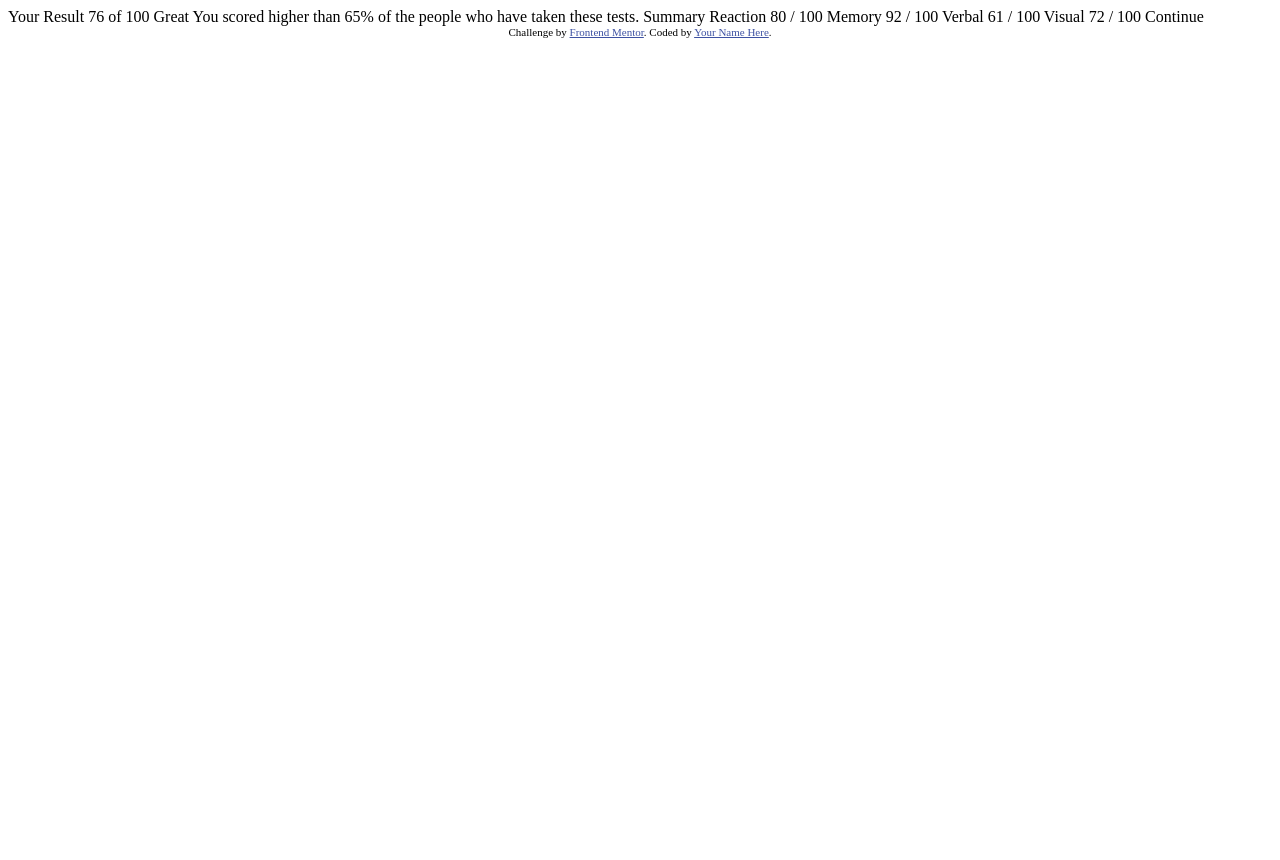
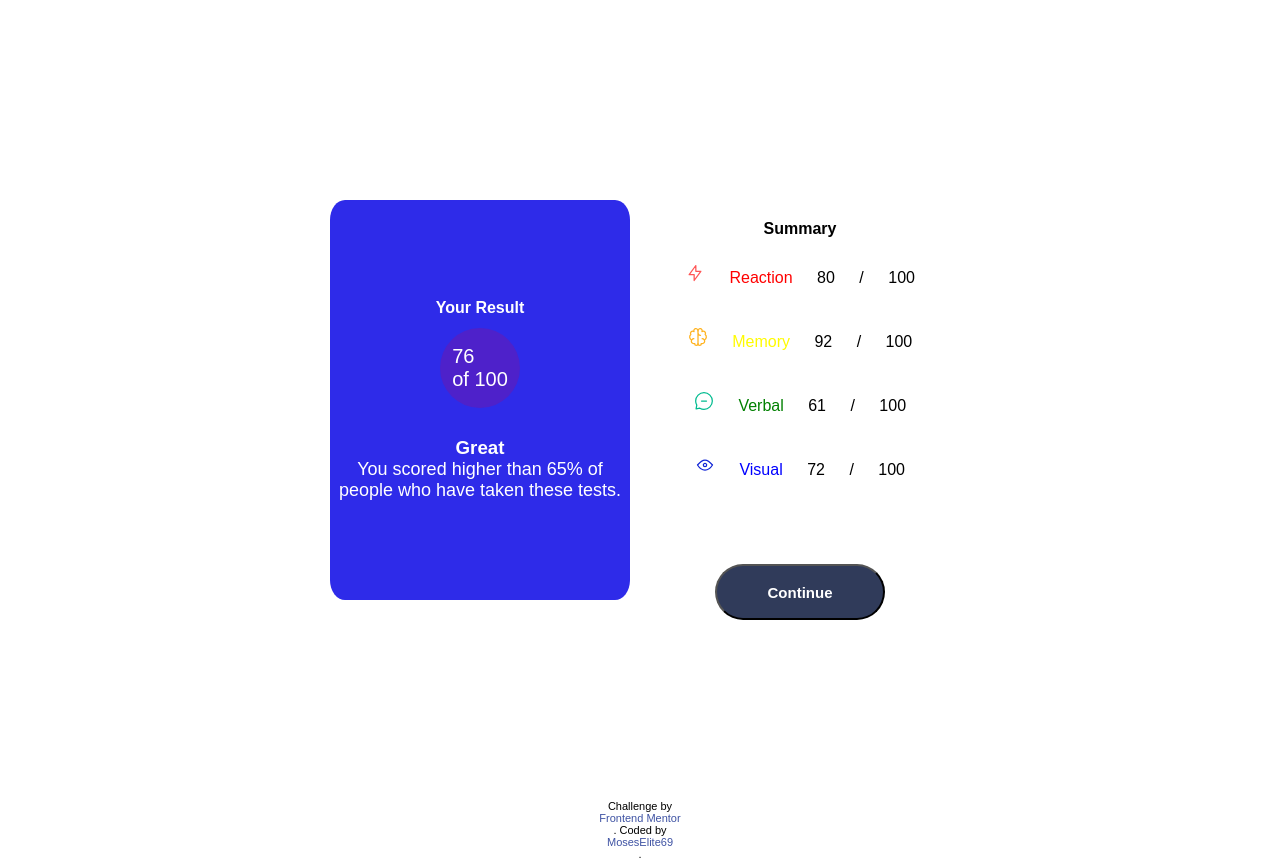
Before and after one commit to MosesElite69/Results-summary, a plain HTML site: page index.html in a window 1280 px wide. Before the commit the page ends 800 px from the top, so only its background shows below. Drawn offline with Linux system fonts and the light colour scheme.

Commit message:
finished project

```diff
--- a/index.html
+++ b/index.html
@@ -12,7 +12,7 @@
     />
 
     <title>Frontend Mentor | Results summary component</title>
-
+    <link rel="stylesheet" href="style.css" />
     <style>
       .attribution {
         font-size: 11px;
@@ -24,15 +24,49 @@
     </style>
   </head>
   <body>
-    Your Result 76 of 100 Great You scored higher than 65% of the people who
-    have taken these tests. Summary Reaction 80 / 100 Memory 92 / 100 Verbal 61
-    / 100 Visual 72 / 100 Continue
-
+    <div class="container">
+      <div class="result">
+        <h4>Your Result</h4>
+        <div class="number">76 <br />of 100</div>
+        <h3>Great</h3>
+        <p>You scored higher than 65% of people who have taken these tests.</p>
+      </div>
+      <div class="summary">
+        <h4>Summary</h4>
+        <div class="output">
+          <span class="reaction"
+            ><img src="/assets/images/icon-reaction.svg" alt="" />
+            Reaction </span
+          >80 / 100<br />
+        </div>
+        <div class="output">
+          <span class="memory"
+            ><img src="/assets/images/icon-memory.svg" alt="" /> Memory </span
+          >92 / 100<br />
+        </div>
+        <div class="output">
+          <span class="verbal"
+            ><img src="/assets/images/icon-verbal.svg" alt="" /> Verbal </span
+          >61 / 100<br />
+        </div>
+        <div class="output">
+          <span class="visual"
+            ><img src="/assets/images/icon-visual.svg" alt="" /> Visual </span
+          >72 / 100<br />
+        </div>
+        <button><a href="#">Continue</a></button>
+      </div>
+    </div>
     <div class="attribution">
       Challenge by
       <a href="https://www.frontendmentor.io?ref=challenge" target="_blank"
         >Frontend Mentor</a
-      >. Coded by <a href="#">Your Name Here</a>.
+      >. Coded by
+      <a
+        href="https://www.frontendmentor.io/profile/MosesElite69"
+        target="_blank"
+        >MosesElite69</a
+      >.
     </div>
   </body>
 </html>
--- /dev/null
+++ b/style.css
@@ -0,0 +1,105 @@
+* {
+  padding: 0;
+  margin: 0;
+  box-sizing: border-box;
+  font-family: Hanken Grotesk, sans-serif;
+}
+
+body {
+  p {
+    font-size: 18px;
+  }
+}
+
+.container {
+  display: flex;
+  justify-content: center;
+  align-items: center;
+  height: 100vh;
+}
+
+.result,
+.summary {
+  height: 400px;
+  width: 300px;
+  margin: 10px;
+  border-radius: 5%;
+  display: flex;
+  flex-direction: column;
+  align-items: center;
+  justify-content: center;
+  position: relative;
+}
+.number {
+  width: 80px;
+  height: 80px;
+  background-color: hsla(256, 72%, 46%, 1);
+  color: white;
+  border-radius: 50%;
+  display: flex;
+  align-items: center;
+  justify-content: center;
+  font-size: 20px;
+  position: absolute;
+  top: 32%;
+}
+
+.result {
+  background-color: hsl(241, 81%, 54%);
+  color: white;
+}
+h3 {
+  margin-top: 40%;
+}
+p {
+  text-align: center;
+}
+.summary {
+  top: 20px;
+  word-spacing: 20px;
+}
+.output {
+  background-color: hsl(0, 0%, 100%);
+  border-radius: 20px;
+  margin: 15px;
+  padding-top: 10px;
+}
+.reaction {
+  color: red;
+}
+.memory {
+  color: rgb(255, 251, 0);
+}
+.verbal {
+  color: green;
+}
+.visual {
+  color: blue;
+}
+
+button {
+  width: 170px;
+  height: 60px;
+  background-color: hsl(224, 30%, 27%);
+  color: hsl(0, 0%, 95%);
+  font-size: 15px;
+  border-radius: 30px;
+  margin-top: 70px;
+  font-weight: bold;
+  display: inline-block;
+  overflow: hidden;
+  transition: background-color 0.3s;
+}
+button:hover {
+  background-color: hsl(224, 30%, 40%);
+}
+a {
+  color: white;
+  text-decoration: none;
+  display: flex;
+  align-items: center;
+  justify-content: center;
+  padding: 0px;
+  width: 100%;
+  height: 100%;
+}
```
Also changed, not shown: screenshot.png (added), 1 other file.
